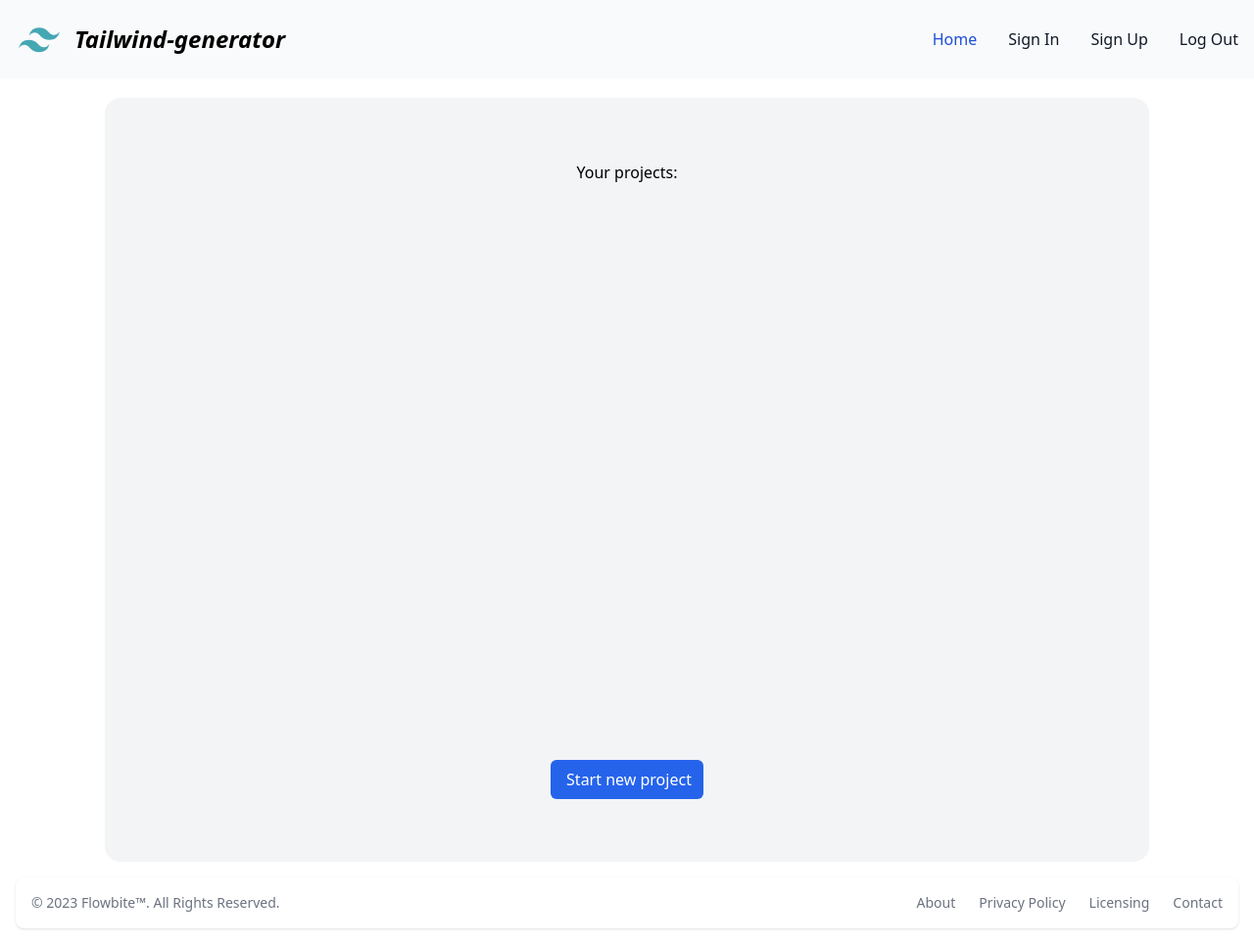
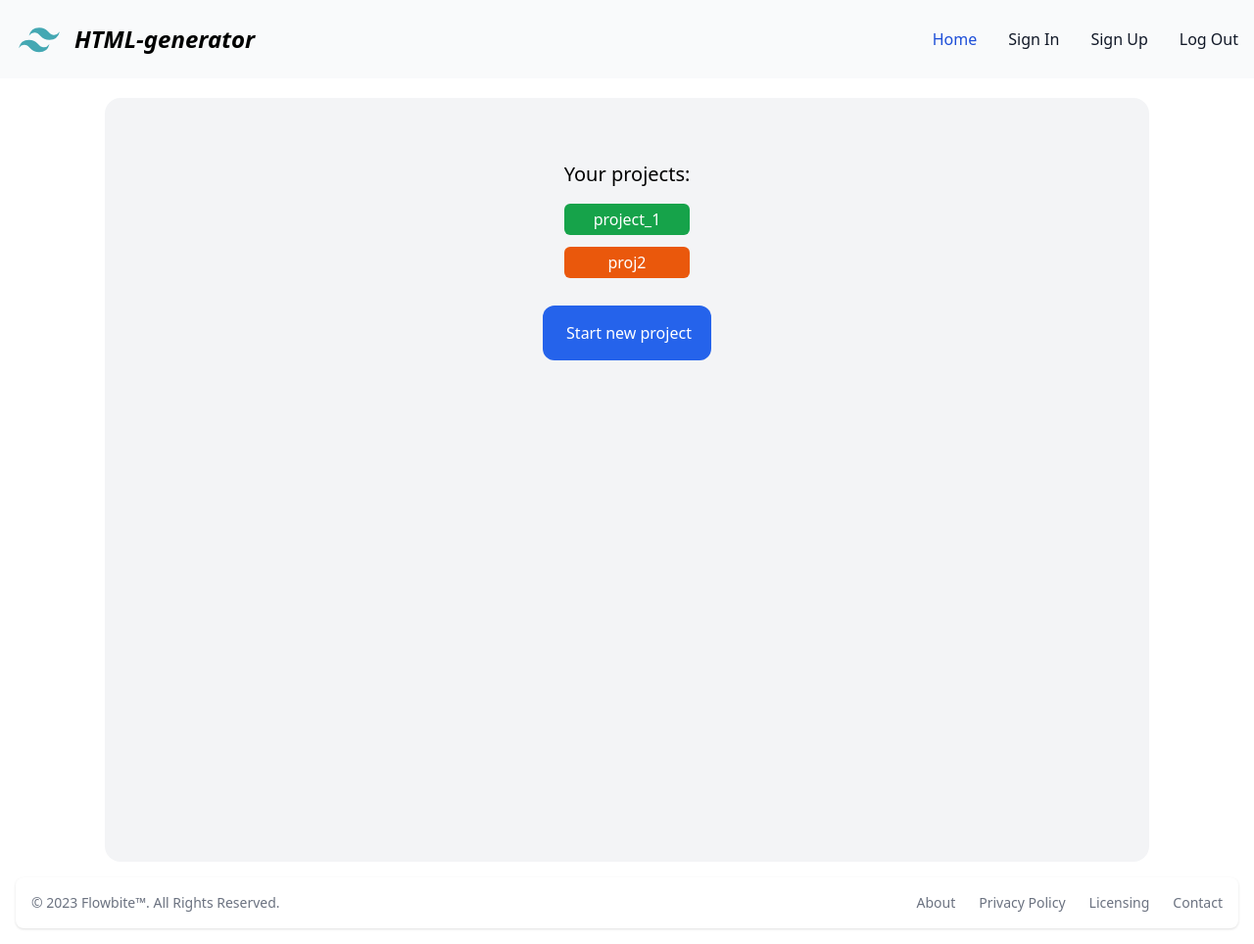
Before and after one commit to tema1998/HTML-generator-Django, a Django app: template core/templates/core/index.html in a window 1280 px wide. Shown: the whole page at 98% size. Run offline with Django 5.2, Linux system fonts and the light colour scheme; the template is opened without the code that fills it: values that come from a table or form of the project are taken from there, others are empty; data comes from the database, SQL or seed files in the repository; both versions use the stored data as it was after the commit; some libraries are stand-ins or nearby versions.

Commit message:
Add show_result function

```diff
--- a/core/services.py
+++ b/core/services.py
@@ -31,7 +31,7 @@ def get_path_to_file_from_media(file):
 
 def generate_html_file(result_id, header, footer):
     path_to_base = get_path_to_file_from_media('base/base.html')
-    path_to_result = get_path_to_file_from_media(f'generated_html/{result_id}.html')
+    full_path_to_result = get_path_to_file_from_media(f'generated_html/{result_id}.html')
 
     path_to_header = get_path_to_file_from_media(header)
     path_to_footer = get_path_to_file_from_media(footer)
@@ -48,9 +48,9 @@ def generate_html_file(result_id, header, footer):
     base_bs.find('header').insert(0, header_bs)
     base_bs.find('main').insert_after(footer_bs)
 
-    result = open(path_to_result, 'w+', encoding='utf-8')
+    result = open(full_path_to_result, 'w+', encoding='utf-8')
 
     result.write(base_bs.prettify())
     result.close()
 
-    return path_to_result
+    return f'media/generated_html/{result_id}.html'
--- a/core/templates/core/base.html
+++ b/core/templates/core/base.html
@@ -5,7 +5,7 @@
   <head>
     <meta charset="utf-8">
     <meta name="viewport" content="width=device-width, initial-scale=1">
-    <title>Tailwind-generator</title>
+    <title>HTML-generator</title>
     <script src="https://cdn.tailwindcss.com"></script>
     <link rel="icon" type="image/x-icon" href="{% static 'img/tailwind.svg' %}">
   </head>
--- a/core/templates/core/include/header.html
+++ b/core/templates/core/include/header.html
@@ -4,8 +4,8 @@
     <nav class="border-gray-200 bg-gray-50 dark:bg-gray-800 dark:border-gray-700">
       <div class="max-w-screen-xl flex flex-wrap items-center justify-between mx-auto p-4">
         <div class="flex items-center space-x-3 rtl:space-x-reverse">
-            <img src="{% static 'img/tailwind.svg' %}" class="h-12" alt="Flowbite Logo" />
-            <span class="italic self-center text-2xl font-semibold whitespace-nowrap dark:text-white">Tailwind-generator</span>
+            <img src="{% static 'img/tailwind.svg' %}" class="h-12" alt="Tailwind" />
+            <a href="/"><span class="italic self-center text-2xl font-semibold whitespace-nowrap dark:text-white">HTML-generator</span></a>
         </div>
 
 
--- a/core/templates/core/index.html
+++ b/core/templates/core/index.html
@@ -5,13 +5,28 @@
 
 {% block content %}
 <main class="grow flex justify-center ">
-    <div class="p-16 w-10/12 flex flex-col items-center justify-between mt-5 bg-gray-100 rounded-2xl">
-        <div> Your projects: </div>
+    <div class="p-16 w-10/12 flex flex-col items-center mt-5 bg-gray-100 rounded-2xl">
+        <div class="">
+            <div class="flex flex-col items-center pb-4 text-xl">Your projects: </div>
+                {% if results %}
+                    {% for result in results %}
+                        <div class="pb-3">
+                            {% if not result.result_html %}
+                            <a class="flex justify-center items-center px-1 py-1 bg-orange-600 hover:bg-orange-800 text-white rounded-md" href="{% url 'process' result.id %}">{{result.name}}</a>
+                            {% else %}
+                            <a class="flex justify-center items-center px-1 py-1 bg-green-600 hover:bg-green-800 text-white rounded-md" href="{% url 'process' result.id %}">{{result.name}}</a>
+                            {% endif %}
+                        </div>
+                    {% endfor %}
+                {% else %}
+                    <div class="pb-6 text-gray-600 indent-6">You don't have projects yet, click <span class="font-bold">'Start new projects'</span> to begin.</div>
+                {% endif %}
+        </div>
 
-        <div>
+        <div class="mt-4">
             <form action="/start-project" method="POST">
                 {% csrf_token %}
-                <button class="flex items-center px-3 py-2 bg-blue-600 hover:bg-blue-800 text-white rounded-md " type="submit">
+                <button class="flex items-center px-5 py-4 bg-blue-600 hover:bg-blue-800 text-white rounded-xl " type="submit">
                     <i class="uil-comment-slash mr-1"></i>
                         Start new project
                 </button>
--- a/core/urls.py
+++ b/core/urls.py
@@ -6,4 +6,5 @@ urlpatterns = [
     path('', views.Index.as_view(), name='index'),
     path('start-project', views.StartProject.as_view(), name='start-project'),
     path('process/<int:result_id>/', views.Process.as_view(), name='process'),
+    path('show-result/<int:result_id>/', views.ShowResult.as_view(), name='show-result'),
     ]
--- a/tailwind_generator/urls.py
+++ b/tailwind_generator/urls.py
@@ -1,7 +1,12 @@
+from django.conf import settings
 from django.contrib import admin
 from django.urls import path, include
+from django.conf.urls.static import static
 
 urlpatterns = [
     path('admin/', admin.site.urls),
     path('', include('core.urls')),
 ]
+
+if settings.DEBUG:
+    urlpatterns += static(settings.MEDIA_URL, document_root=settings.MEDIA_ROOT)
```
Also changed, not shown: core/templates/core/process.html (+26 -6 lines), core/templates/core/show_result.html (added, +26 -0 lines), core/views.py (+35 -14 lines), db.sqlite3.
